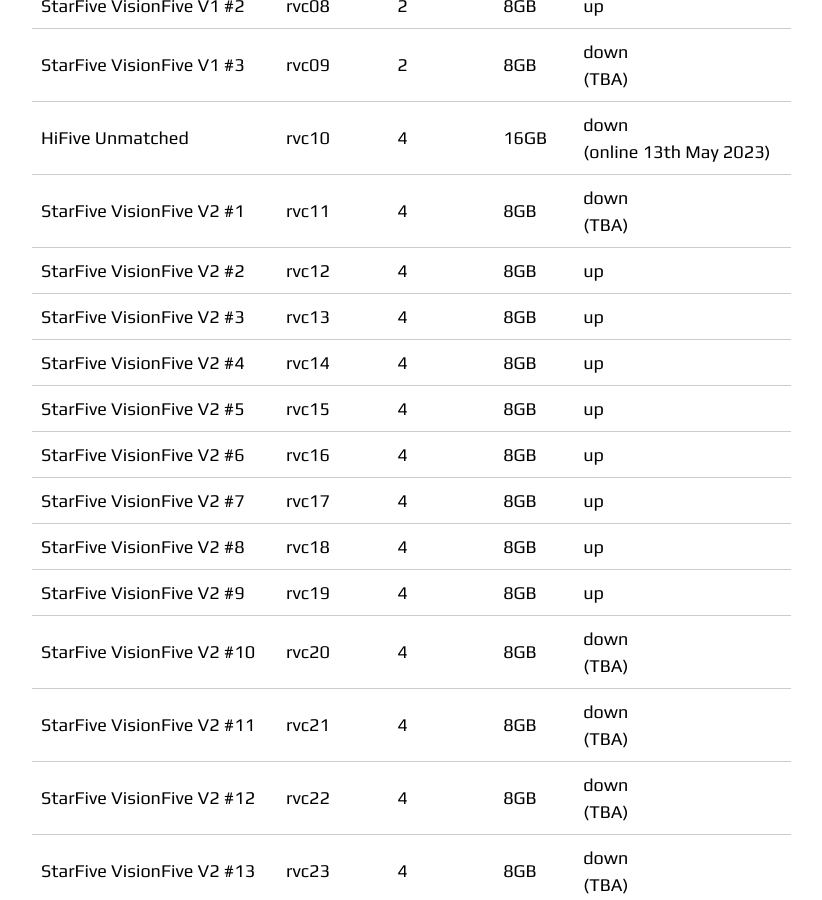
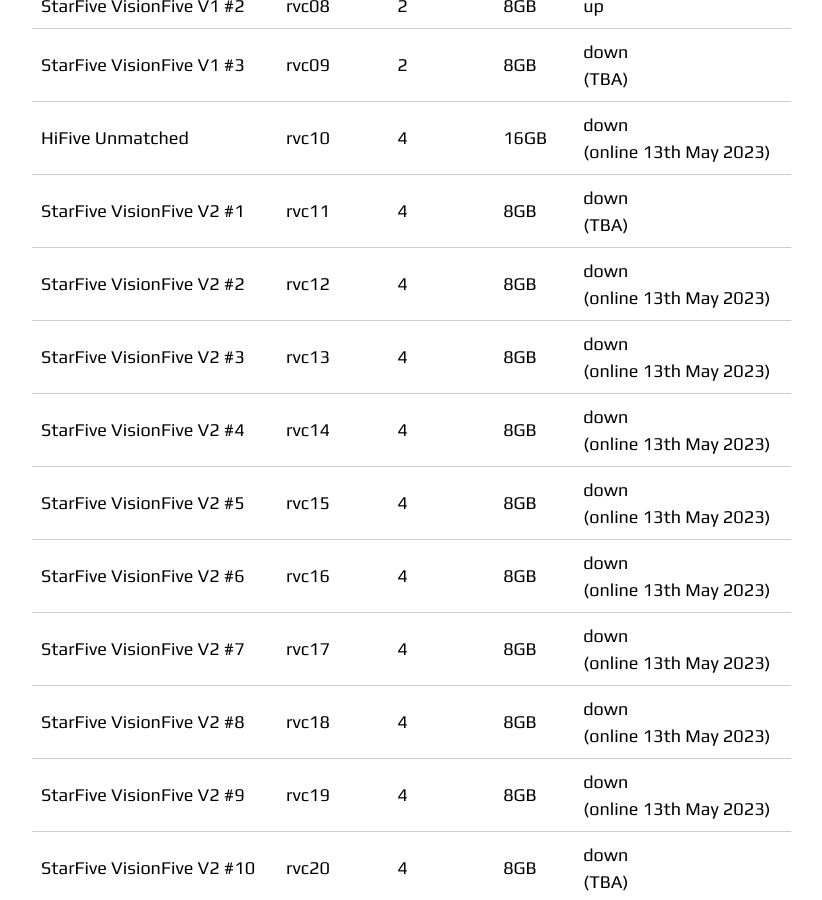
Before and after one commit to RISCVtestbed/riscvtestbed.github.io, a Jekyll site: the page built from _documentation/running_riscv.md, in a window 1280 px wide and 900 px high, scrolled down 1107 px. Shown: the whole window, without its empty margins (343-1165 px from the left). Built offline with Jekyll 4.4.1, drawn with Linux system fonts in a browser that asks for light colours; nearby versions of some CDN libraries.

Commit message:
Update running_riscv.md
VisionFive 2 boards [rvc12-19] offline to allow casing

```diff
--- a/_documentation/running_riscv.md
+++ b/_documentation/running_riscv.md
@@ -26,14 +26,14 @@
 | StarFive VisionFive V1 #3 | rvc09 | 2 | 8GB | down <br />(TBA) |
 | HiFive Unmatched  | rvc10 | 4 | 16GB | down <br />(online 13th May 2023) |
 | StarFive VisionFive V2 #1 | rvc11 | 4 | 8GB | down <br />(TBA) |
-| StarFive VisionFive V2 #2 | rvc12 | 4 | 8GB | up |
-| StarFive VisionFive V2 #3 | rvc13 | 4 | 8GB | up |
-| StarFive VisionFive V2 #4 | rvc14| 4 | 8GB | up |
-| StarFive VisionFive V2 #5 | rvc15 | 4 | 8GB | up |
-| StarFive VisionFive V2 #6 | rvc16 | 4 | 8GB | up |
-| StarFive VisionFive V2 #7 | rvc17 | 4 | 8GB | up |
-| StarFive VisionFive V2 #8 | rvc18 | 4 | 8GB | up |
-| StarFive VisionFive V2 #9 | rvc19 | 4 | 8GB | up |
+| StarFive VisionFive V2 #2 | rvc12 | 4 | 8GB | down <br />(online 13th May 2023) |
+| StarFive VisionFive V2 #3 | rvc13 | 4 | 8GB | down <br />(online 13th May 2023) |
+| StarFive VisionFive V2 #4 | rvc14| 4 | 8GB | down <br />(online 13th May 2023) |
+| StarFive VisionFive V2 #5 | rvc15 | 4 | 8GB | down <br />(online 13th May 2023) |
+| StarFive VisionFive V2 #6 | rvc16 | 4 | 8GB | down <br />(online 13th May 2023) |
+| StarFive VisionFive V2 #7 | rvc17 | 4 | 8GB | down <br />(online 13th May 2023) |
+| StarFive VisionFive V2 #8 | rvc18 | 4 | 8GB | down <br />(online 13th May 2023) |
+| StarFive VisionFive V2 #9 | rvc19 | 4 | 8GB | down <br />(online 13th May 2023) |
 | StarFive VisionFive V2 #10 | rvc20 | 4 | 8GB | down <br />(TBA) |
 | StarFive VisionFive V2 #11 | rvc21 | 4 | 8GB | down <br />(TBA) |
 | StarFive VisionFive V2 #12 | rvc22 | 4 | 8GB | down <br />(TBA) |
```
